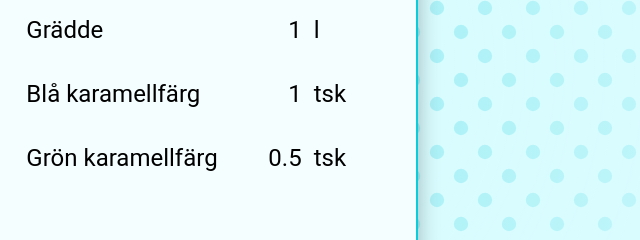
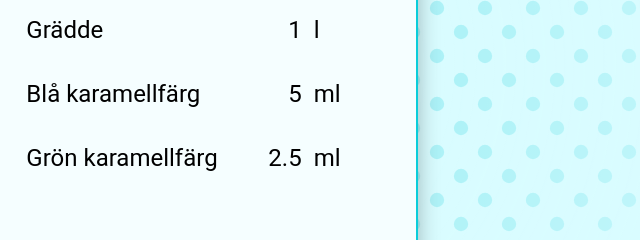
Before and after one commit to olillin/GraddIT, a website: page public/index.html in a window 1280 px wide. Shown: the part 296-536 px from the top of the page, 434-1074 px from the left. Drawn offline with Linux system fonts and the light colour scheme.

Commit message:
Change from tsk to ml

```diff
--- a/public/app.js
+++ b/public/app.js
@@ -7,8 +7,8 @@ const gron = document.getElementById('gron')
 
 const ratios = {
     gradde: 1,
-    bla: 1,
-    gron: 0.5,
+    bla: 5,
+    gron: 2.5,
 }
 
 gradde?.addEventListener('change', e => {
--- a/public/index.html
+++ b/public/index.html
@@ -27,11 +27,11 @@
 
             <span class="ingredient">Blå karamellfärg</span>
             <input type="text" name="bla" id="bla" value="1">
-            <span class="unit">tsk</span>
+            <span class="unit">ml</span>
 
             <span class="ingredient">Grön karamellfärg</span>
             <input type="text" name="gron" id="gron" value="1">
-            <span class="unit">tsk</span>
+            <span class="unit">ml</span>
         </div>
 
         <span class="extra">En gräddsifon fylls med 1 liter grädde.</span>
```
